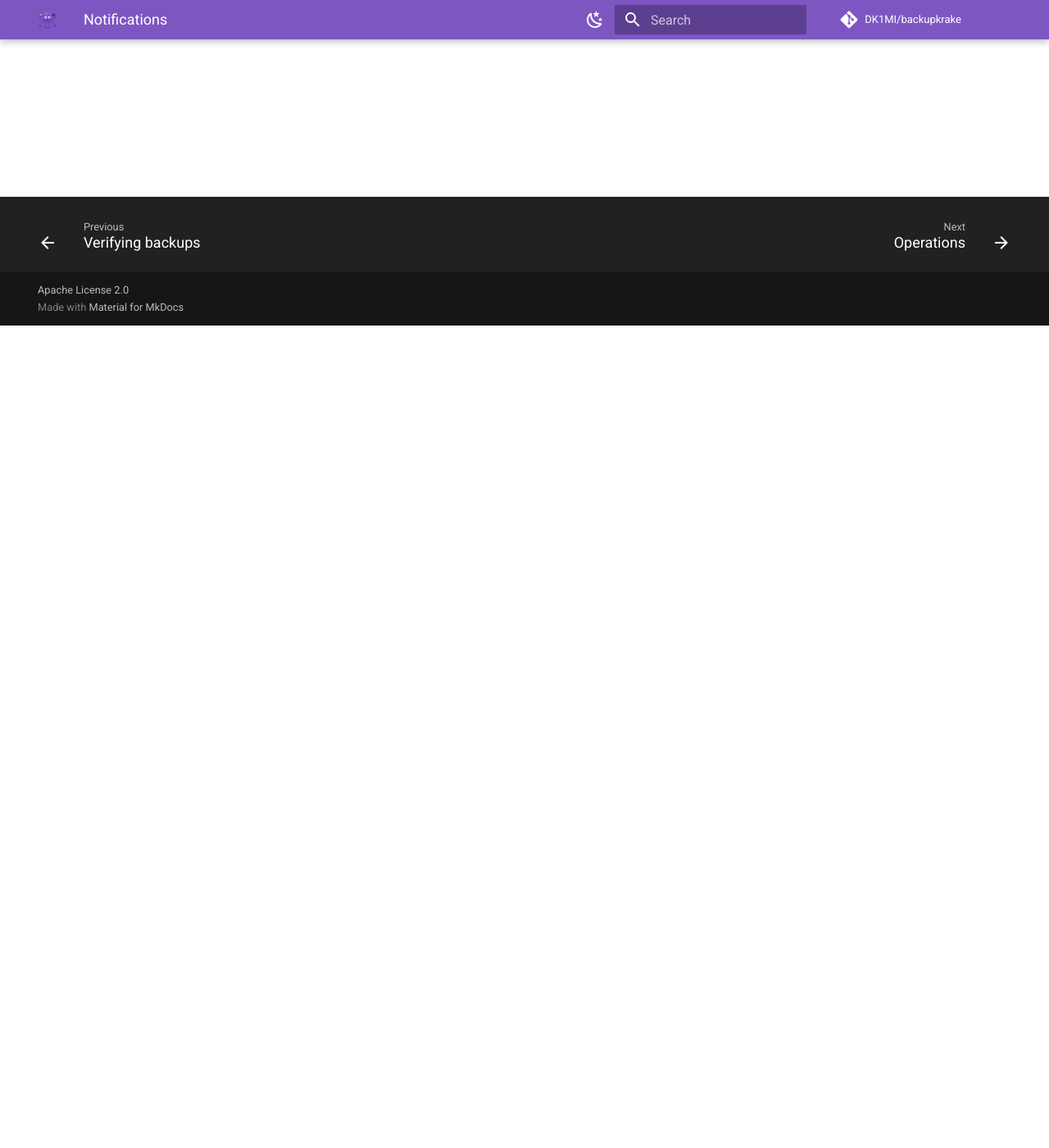
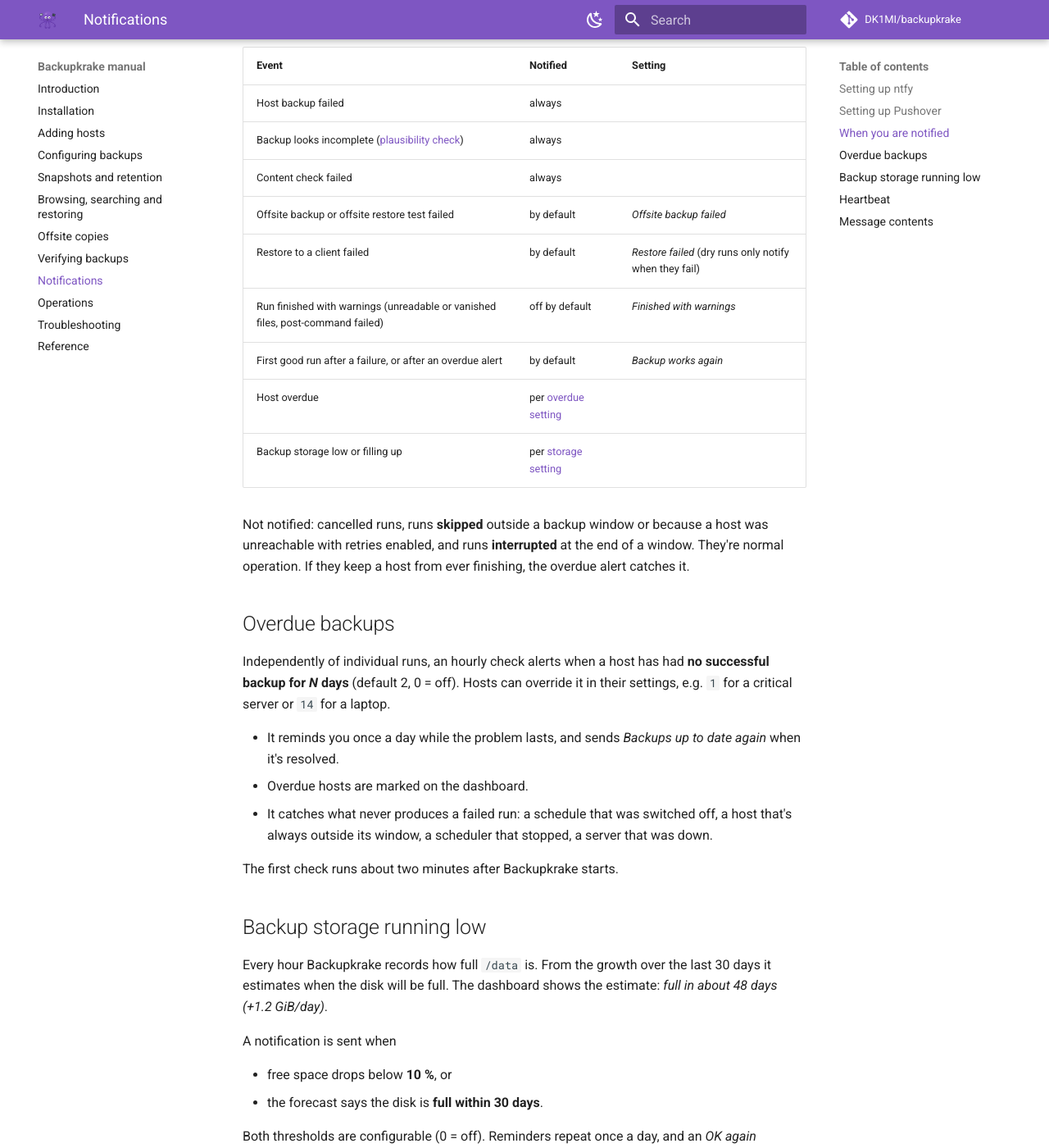
Before and after one commit to DK1MI/backupkrake, an MkDocs documentation site: the page built from docs/notifications.md, in a window 1280 px wide and 1400 px high, scrolled down 1003 px. Shown: the whole window at 82% size. Built offline with MkDocs 1.6.1 and Material for MkDocs 9.7.7, drawn with Linux system fonts in a browser that asks for light colours; comment, search, counter and statistics services are not loaded; some of the changed text lies outside the part shown.

Commit message:
Manual: notifications chapter
Co-Authored-By: Claude Opus 5.5 <noreply@anthropic.com>

```diff
--- a/docs/notifications.md
+++ b/docs/notifications.md
@@ -1,3 +1,100 @@
 # Notifications
 
-*This chapter is being written.*
+A backup system you don't watch is a backup system that fails silently. Backupkrake sends push messages
+through [ntfy](https://ntfy.sh) and/or [Pushover](https://pushover.net). Both are set up on the
+**Notifications** page.
+
+## Setting up ntfy
+
+1. Pick a **topic**. On the public `ntfy.sh` server anyone who knows the topic can read it, so use
+   something hard to guess, e.g. `backupkrake-x7f3k2q9`.
+2. Subscribe to the topic in the ntfy app on your phone.
+3. On the Notifications page, enable ntfy, enter the **server** (`https://ntfy.sh` or your own instance)
+   and the topic.
+4. For a protected topic on your own server, open **Authentication** and enter an access token
+   (`tk_…`), or a username and password. The token takes precedence.
+5. **Save**, then **Send test**.
+
+**Priority on failure** (default 4, *high*) is used for failures, overdue alerts, low free space and
+**Send test**. Warnings, including the fill-up forecast, are sent with priority 3, and "OK again" messages
+with 2.
+
+## Setting up Pushover
+
+1. Copy your **user key** from the Pushover dashboard (a group key works too).
+2. Create an application at [pushover.net/apps/build](https://pushover.net/apps/build) and copy its
+   **API token**.
+3. Enable Pushover, enter both, **Save**, then **Send test**.
+
+**Priority on failure** (default 0, *normal*; 1 = *high* bypasses quiet hours) is used for the same
+events. Warnings and "OK again" messages are sent with -1 (no sound).
+
+You can use ntfy and Pushover at the same time. Secrets you've saved are never shown again; type a new
+value to replace one, or tick *remove saved value*.
+
+## When you are notified
+
+| Event | Notified | Setting |
+|---|---|---|
+| Host backup failed | always | |
+| Backup looks incomplete ([plausibility check](verification.md#plausibility-check)) | always | |
+| Content check failed | always | |
+| Offsite backup or offsite restore test failed | by default | *Offsite backup failed* |
+| Restore to a client failed | by default | *Restore failed* (dry runs only notify when they fail) |
+| Run finished with warnings (unreadable or vanished files, post-command failed) | off by default | *Finished with warnings* |
+| First good run after a failure, or after an overdue alert | by default | *Backup works again* |
+| Host overdue | per [overdue setting](#overdue-backups) | |
+| Backup storage low or filling up | per [storage setting](#backup-storage-running-low) | |
+
+Not notified: cancelled runs, runs **skipped** outside a backup window or because a host was
+unreachable with retries enabled, and runs **interrupted** at the end of a window. They're normal
+operation. If they keep a host from ever finishing, the overdue alert catches it.
+
+## Overdue backups
+
+Independently of individual runs, an hourly check alerts when a host has had **no successful backup for
+*N* days** (default 2, 0 = off). Hosts can override it in their settings, e.g. `1` for a critical
+server or `14` for a laptop.
+
+- It reminds you once a day while the problem lasts, and sends *Backups up to date again* when it's
+  resolved.
+- Overdue hosts are marked on the dashboard.
+- It catches what never produces a failed run: a schedule that was switched off, a host that's always
+  outside its window, a scheduler that stopped, a server that was down.
+
+The first check runs about two minutes after Backupkrake starts.
+
+## Backup storage running low
+
+Every hour Backupkrake records how full `/data` is. From the growth over the last 30 days it estimates
+when the disk will be full. The dashboard shows the estimate: *full in about 48 days (+1.2 GiB/day)*.
+
+A notification is sent when
+
+- free space drops below **10 %**, or
+- the forecast says the disk is **full within 30 days**.
+
+Both thresholds are configurable (0 = off). Reminders repeat once a day, and an *OK again* message follows
+when it clears. The forecast starts after two days of data.
+
+To get space back: lower the retention of the hosts that use the most (see their [disk usage
+card](snapshots.md#the-disk-usage-card)), exclude large files that change often, or delete old
+snapshots.
+
+## Heartbeat
+
+Backupkrake can't tell you that it is itself down. For that, set a **heartbeat URL**, for example:
+
+- a [healthchecks.io](https://healthchecks.io) check with a period of 1 hour and a grace time of 1 hour, or
+- an Uptime Kuma *push* monitor with an interval of 3600 seconds.
+
+Backupkrake fetches the URL every hour. When the pings stop (server off, container crashed, scheduler
+stuck), the external service alerts you.
+
+## Message contents
+
+Messages include the run summary and the last lines of the log. With **Backupkrake URL** set (e.g.
+`http://nas.lan:8080`), tapping a notification opens the run.
+
+Delivery errors are logged and shown on the Notifications page (*Last delivery*). A broken notification
+service never affects backups.
```
